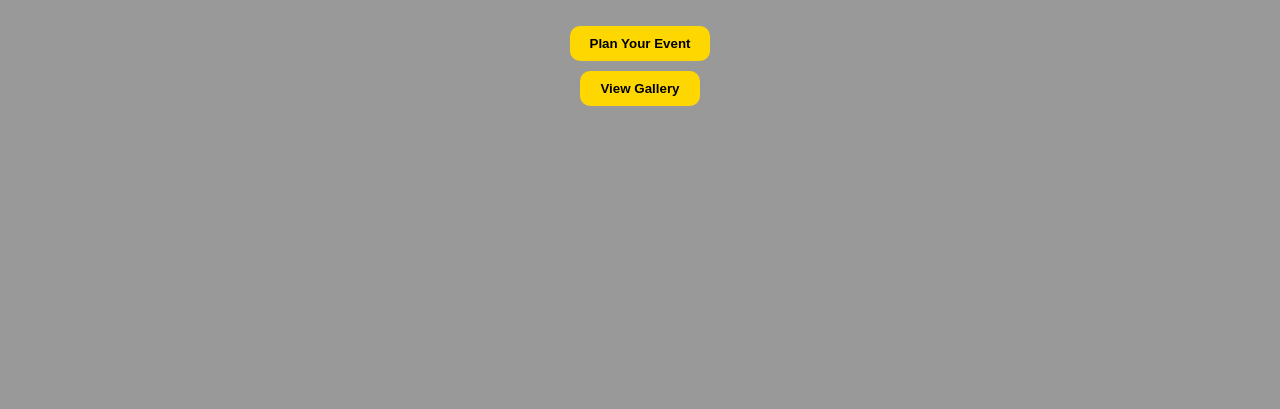
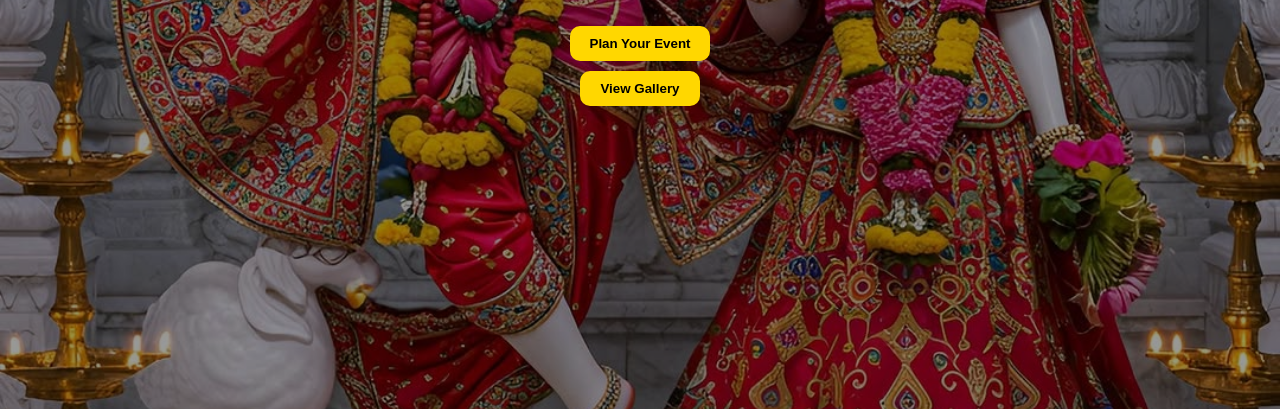
Before and after one commit to sdm420420/sparkingeventmanagement, a plain HTML site: page index.html in a window 1280 px wide. Shown: the part 391-800 px from the top of the page. Drawn offline with Linux system fonts and the light colour scheme; files whose address does not match are found by name.

Commit message:
Update styles.css

```diff
--- a/styles.css
+++ b/styles.css
@@ -280,20 +280,40 @@ html {
 .hero-section {
   position: relative;
   width: 100%;
-  height: 100vh; /* Full screen */
-  background-size: cover;
-  background-position: center;
-  animation: changeBg 16s infinite ease-in-out;
+  height: 100vh;
+  overflow: hidden;
 }
 
-/* Overlay for text & buttons */
+/* Slides */
+.hero-slides {
+  position: absolute;
+  top: 0;
+  left: 0;
+  width: 100%;
+  height: 100%;
+}
+
+.hero-slides .slide {
+  position: absolute;
+  width: 100%;
+  height: 100%;
+  object-fit: cover;
+  opacity: 0;
+  transition: opacity 1s ease-in-out;
+}
+
+.hero-slides .slide.active {
+  opacity: 1;
+}
+
+/* Overlay */
 .overlay {
   position: absolute;
   top: 0;
   left: 0;
   width: 100%;
   height: 100%;
-  background: rgba(0,0,0,0.4); /* dark layer */
+  background: rgba(0,0,0,0.4);
   display: flex;
   flex-direction: column;
   justify-content: center;
@@ -303,14 +323,8 @@ html {
   padding: 0 20px;
 }
 
-.overlay h1 {
-  font-size: 2rem;
-  margin-bottom: 0.5rem;
-}
-.overlay p {
-  font-size: 1.2rem;
-  margin-bottom: 1.5rem;
-}
+.overlay h1 { font-size: 2rem; margin-bottom: 0.5rem; }
+.overlay p { font-size: 1.2rem; margin-bottom: 1.5rem; }
 .overlay button {
   margin: 5px;
   padding: 10px 20px;
@@ -322,30 +336,11 @@ html {
   cursor: pointer;
   transition: all 0.3s;
 }
-.overlay button:hover {
-  background: #fff;
-  color: #000;
-}
-
-/* Auto background image change */
-@keyframes changeBg {
-  0%   { background-image: url('sp1.jpg'); }
-  25%  { background-image: url('sp2.jpg'); }
-  50%  { background-image: url('sp3.jpg'); }
-  75%  { background-image: url('sp4.jpg'); }
-  100% { background-image: url('sp1.jpg'); }
-}
+.overlay button:hover { background: #fff; color: #000; }
 
 /* Mobile Responsive */
 @media (max-width: 768px) {
-  .overlay h1 {
-    font-size: 1.5rem;
-  }
-  .overlay p {
-    font-size: 1rem;
-  }
-  .overlay button {
-    padding: 8px 16px;
-    font-size: 0.9rem;
-  }
+  .overlay h1 { font-size: 1.5rem; }
+  .overlay p { font-size: 1rem; }
+  .overlay button { padding: 8px 16px; font-size: 0.9rem; }
 }
```
